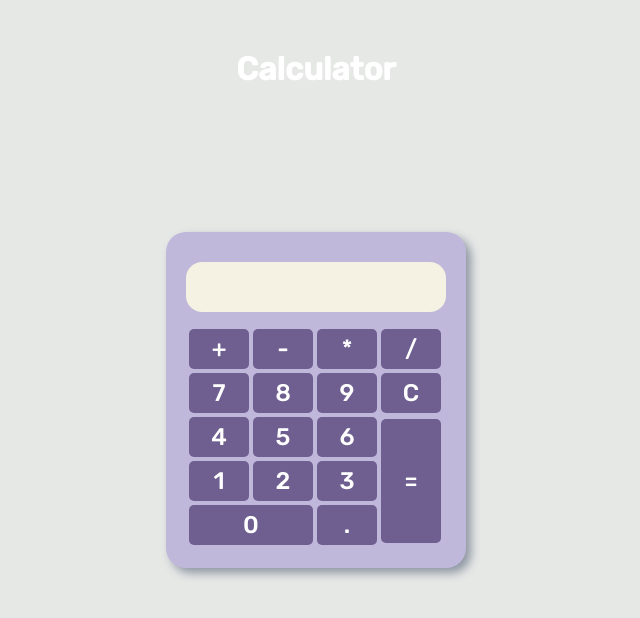
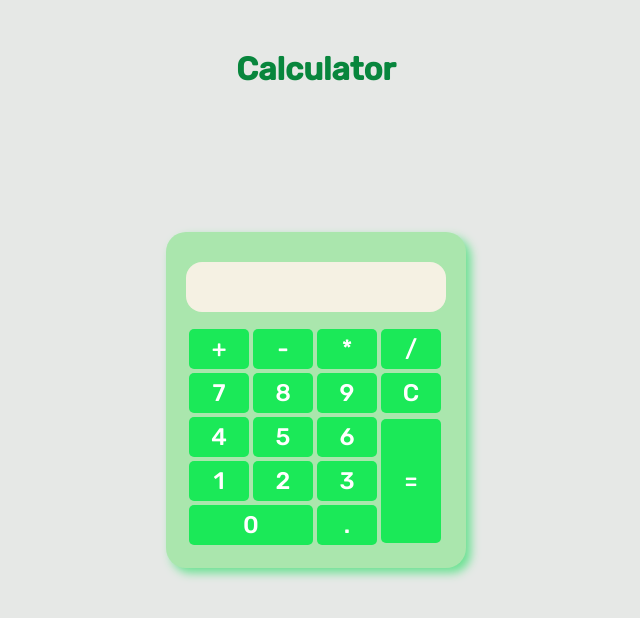
Before and after one commit to JS-Study-IT-sTIME/javascript-study, a plain HTML site: page Calculator/index.html in a window 1280 px wide. Shown: the whole page, without its empty margins (324-964 px from the left). Drawn offline with Linux system fonts and the light colour scheme.

Commit message:
css변경

```diff
--- a/Calculator/style.css
+++ b/Calculator/style.css
@@ -8,13 +8,13 @@ body {
 }
 
 h1 {
-  color: #fff;
+  color: rgb(8, 134, 61);
   text-align: center;
   margin-top: 50px;
 }
 
 .calculator {
-  background-color: #bfb8da;
+  background-color: #aae6ad;
   border-radius: 20px;
   width: 300px;
   padding: 20px;
@@ -22,7 +22,7 @@ h1 {
   top: 50%;
   left: 50%;
   transform: translate(-50%, -50%);
-  box-shadow: 5px 5px 10px #8e96a2;
+  box-shadow: 5px 5px 10px #6ce293;
 }
 
 .display {
@@ -51,7 +51,7 @@ input[type="number"]::-webkit-outer-spin-button {
 
 button {
   border: none;
-  background-color: #6f5f90;
+  background-color: #1be958;
   border-radius: 5px;
   color: #fff;
   font-size: 24px;
```
